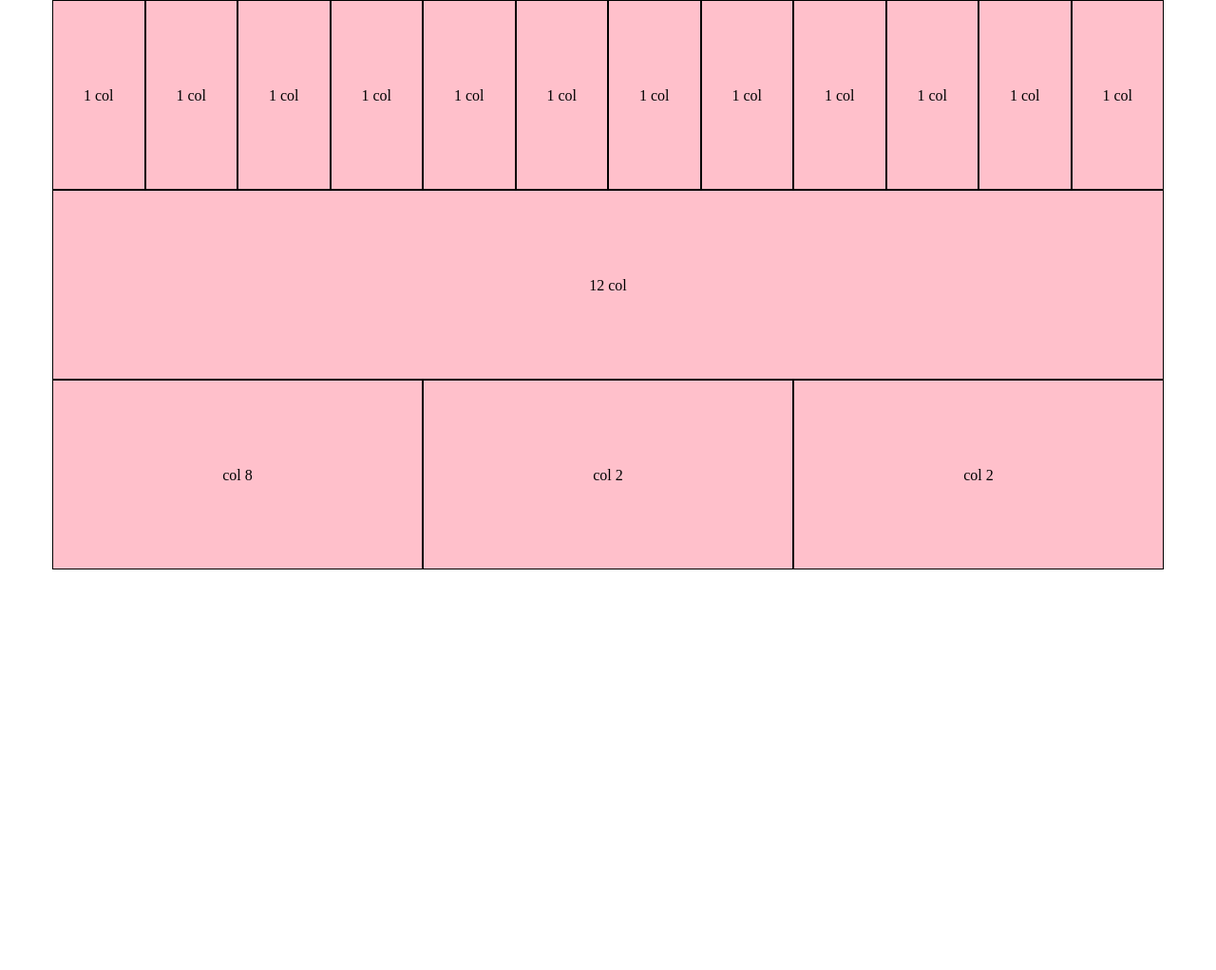
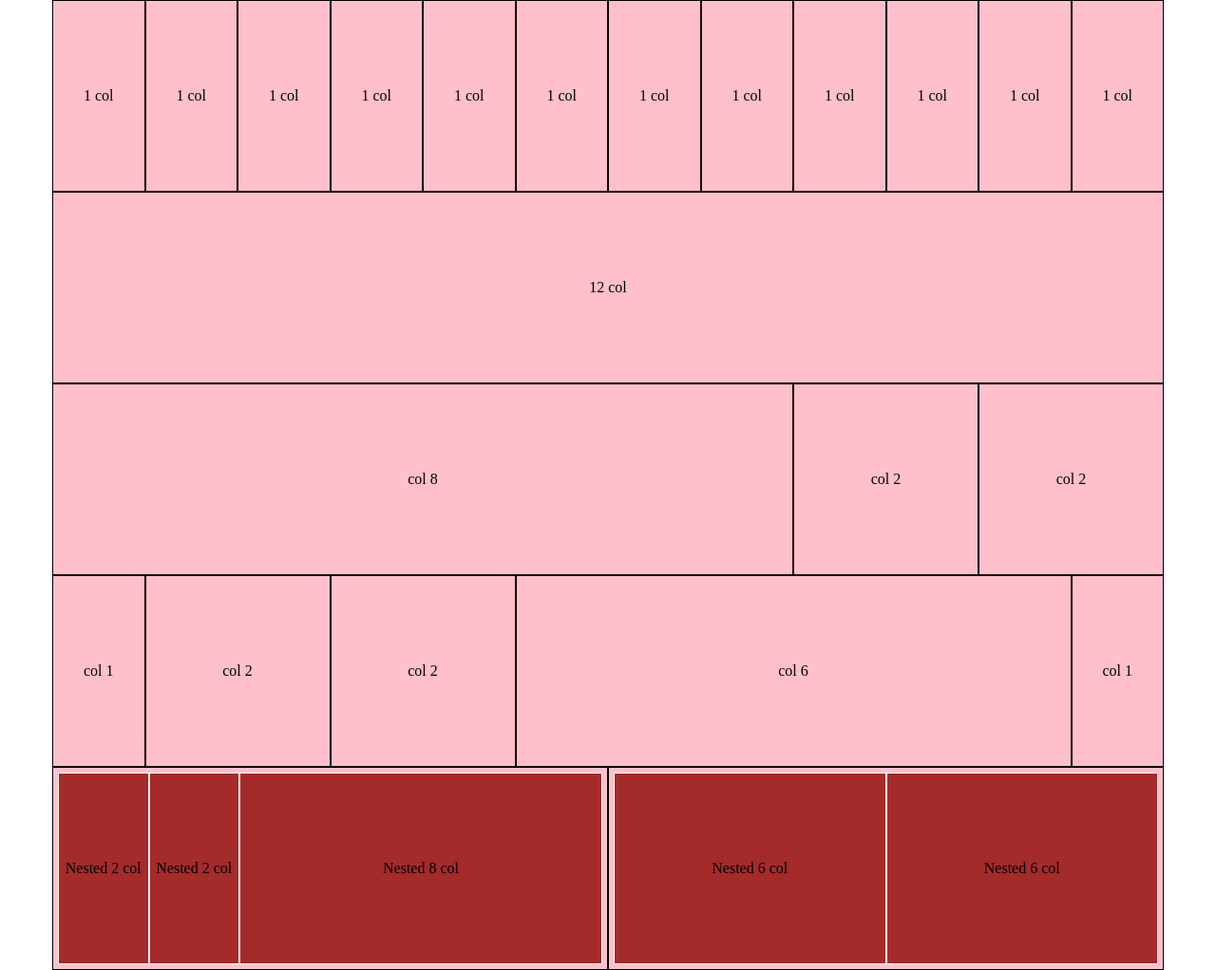
Before and after one commit to FrancescoSica16/html-css-12bool, a plain HTML site: page index.html in a window 1280 px wide. Shown: the whole page at 95% size. Before the commit the page ends 800 px from the top, so only its background shows below. Drawn offline with Linux system fonts and the light colour scheme.

Commit message:
fine esercizio

```diff
--- a/index.html
+++ b/index.html
@@ -13,28 +13,53 @@
     <section class="container">
 
         <div class="row">
-            <div class="col-1">1 col</div>
-            <div class="col-1">1 col</div>
-            <div class="col-1">1 col</div>
-            <div class="col-1">1 col</div>
-            <div class="col-1">1 col</div>
-            <div class="col-1">1 col</div>
-            <div class="col-1">1 col</div>
-            <div class="col-1">1 col</div>
-            <div class="col-1">1 col</div>
-            <div class="col-1">1 col</div>
-            <div class="col-1">1 col</div>
-            <div class="col-1">1 col</div>
+            <div class="col-xs-1">1 col</div>
+            <div class="col-xs-1">1 col</div>
+            <div class="col-xs-1">1 col</div>
+            <div class="col-xs-1">1 col</div>
+            <div class="col-xs-1">1 col</div>
+            <div class="col-xs-1">1 col</div>
+            <div class="col-xs-1">1 col</div>
+            <div class="col-xs-1">1 col</div>
+            <div class="col-xs-1">1 col</div>
+            <div class="col-xs-1">1 col</div>
+            <div class="col-xs-1">1 col</div>
+            <div class="col-xs-1">1 col</div>
         </div>
 
         <div class="row">
-            <div class="col-12">12 col</div>
+            <div class="col-xs-12">12 col</div>
         </div>
 
         <div class="row">
-            <div class="col-8">col 8</div>
-            <div class="col-2">col 2</div>
-            <div class="col-2">col 2</div>
+            <div class="col-xs-8">col 8</div>
+            <div class="col-xs-2">col 2</div>
+            <div class="col-xs-2">col 2</div>
+        </div>
+
+        <div class="row">
+            <div class="col-xs-1">col 1</div>
+            <div class="col-xs-2">col 2</div>
+            <div class="col-xs-2">col 2</div>
+            <div class="col-xs-6">col 6</div>
+            <div class="col-xs-1">col 1</div>
+        </div>
+
+
+        <div class="row">
+            <div class="col-xs-6 padding-5">
+                <div class="row">
+                    <div class="col-xs-2">Nested 2 col</div>
+                    <div class="col-xs-2">Nested 2 col</div>
+                    <div class="col-xs-8">Nested 8 col</div>
+                </div>
+            </div>
+            <div class="col-xs-6  padding-5">
+                <div class="row">
+                    <div class="col-xs-6">Nested 6 col</div>
+                    <div class="col-xs-6">Nested 6 col</div>
+                </div>
+            </div>
         </div>
 </section>
 </body>
--- a/style/12bool.css
+++ b/style/12bool.css
@@ -10,66 +10,38 @@
     flex-wrap:wrap;
 }
 
+.col{
+    flex-grow:1;
+}
+
+[class^="col-"] {
+    flex: 0 0 auto;
+}
 
 
-.col-1{
-    flex-basis: calc ( ( 100% / 12) * 1);
-    max-width: calc ( ( 100% / 12) * 1);
-}
-.col-2{
-    flex-basis: calc ( ( 100% / 12) * 2) ;
-    max-width: calc ( ( 100% / 12) * 2);
-}
-.col-3{
-    flex-basis: calc ( ( 100% / 12) * 3);
-    max-width: calc ( ( 100% / 12) * 3);
-}
-.col-4{
-    flex-basis: calc ( ( 100% / 12) * 4);
-    max-width: calc ( ( 100% / 12) * 4);
-}
-.col-5{
-    flex-basis: calc ( ( 100% / 12) * 5);
-    max-width: calc ( ( 100% / 12) * 5);
-}
-.col-6{
-    flex-basis: calc ( ( 100% / 12) * 6);
-    max-width: calc ( ( 100% / 12) * 6);
-}
-.col-7{
-    flex-basis: calc ( ( 100% / 12) * 7);
-    max-width: calc ( ( 100% / 12) * 7);
-}
-.col-8{
-    flex-basis: calc ( ( 100% / 12) * 8);
-    max-width: calc ( ( 100% / 12) * 8);
-}
-.col-9{
-    flex-basis: calc ( ( 100% / 12) * 9);
-    max-width: calc ( ( 100% / 12) * 9);
-}
-.col-10{
-    flex-basis: calc ( ( 100% / 12) * 10);
-    max-width: calc ( ( 100% / 12) *10);
-}
-.col-11{
-    flex-basis: calc ( ( 100% / 12) * 11);
-    max-width: calc ( ( 100% / 12) * 11);
-}
-.col-12{
-    flex-basis: calc ( ( 100% / 12) * 12);
-    max-width: calc ( ( 100% / 12) * 12);
-}
+
+.col-xs-1  { flex-basis: calc((100% / 12) * 1)  ;  max-width: calc(( 100% / 12) * 1);  }
+.col-xs-2  { flex-basis: calc((100% / 12) * 2)  ;  max-width: calc(( 100% / 12) * 2);  }
+.col-xs-3  { flex-basis: calc((100% / 12) * 3)  ;  max-width: calc(( 100% / 12) * 3);  }
+.col-xs-4  { flex-basis: calc((100% / 12) * 4)  ;  max-width: calc(( 100% / 12) * 4);  }
+.col-xs-5  { flex-basis: calc((100% / 12) * 5)  ;  max-width: calc(( 100% / 12) * 5);  }
+.col-xs-6  { flex-basis: calc((100% / 12) * 6)  ;  max-width: calc(( 100% / 12) * 6);  }
+.col-xs-7  { flex-basis: calc((100% / 12) * 7)  ;  max-width: calc(( 100% / 12) * 7);  }
+.col-xs-8  { flex-basis: calc((100% / 12) * 8)  ;  max-width: calc(( 100% / 12) * 8);  }
+.col-xs-9  { flex-basis: calc((100% / 12) * 9)  ;  max-width: calc(( 100% / 12) * 9);  }
+.col-xs-10 { flex-basis: calc((100% / 12) * 10) ;  max-width: calc(( 100% / 12) *10);  }
+.col-xs-11 { flex-basis: calc((100% / 12) * 11) ;  max-width: calc(( 100% / 12) * 11); }
+.col-xs-12 { flex-basis: calc((100% / 12) * 12) ;  max-width: calc(( 100% / 12) * 12); }
 
 .col-offset-1 {margin-left: calc((100% / 12) * 1); }
-.col-offset-1 {margin-left: calc((100% / 12) * 2); }
-.col-offset-1 {margin-left: calc((100% / 12) * 3); }
-.col-offset-1 {margin-left: calc((100% / 12) * 4); }
-.col-offset-1 {margin-left: calc((100% / 12) * 5); }
-.col-offset-1 {margin-left: calc((100% / 12) * 6); }
-.col-offset-1 {margin-left: calc((100% / 12) * 7); }
-.col-offset-1 {margin-left: calc((100% / 12) * 8); }
-.col-offset-1 {margin-left: calc((100% / 12) * 9); }
-.col-offset-1 {margin-left: calc((100% / 12) * 10); }
-.col-offset-1 {margin-left: calc((100% / 12) * 11); }
-.col-offset-1 {margin-left: calc((100% / 12) * 12); }
+.col-offset-2 {margin-left: calc((100% / 12) * 2); }
+.col-offset-3 {margin-left: calc((100% / 12) * 3); }
+.col-offset-4 {margin-left: calc((100% / 12) * 4); }
+.col-offset-5 {margin-left: calc((100% / 12) * 5); }
+.col-offset-6 {margin-left: calc((100% / 12) * 6); }
+.col-offset-7 {margin-left: calc((100% / 12) * 7); }
+.col-offset-8 {margin-left: calc((100% / 12) * 8); }
+.col-offset-9 {margin-left: calc((100% / 12) * 9); }
+.col-offset-10 {margin-left: calc((100% / 12) * 10); }
+.col-offset-11 {margin-left: calc((100% / 12) * 11); }
+.col-offset-12 {margin-left: calc((100% / 12) * 12); }
--- a/style/style.css
+++ b/style/style.css
@@ -8,7 +8,15 @@
     background-color: pink;
     border: 1px solid black;
     text-align: center;
-    height: 200px;
+    min-height: 200px;
     line-height: 200px;
-    flex-grow: 1;
 }
+
+.padding-5{
+    padding: 5px;
+}
+
+[class^="col-"]>.row [class^="col-"]{
+    background-color: brown;
+    border: 1px solid white;
+}
```
